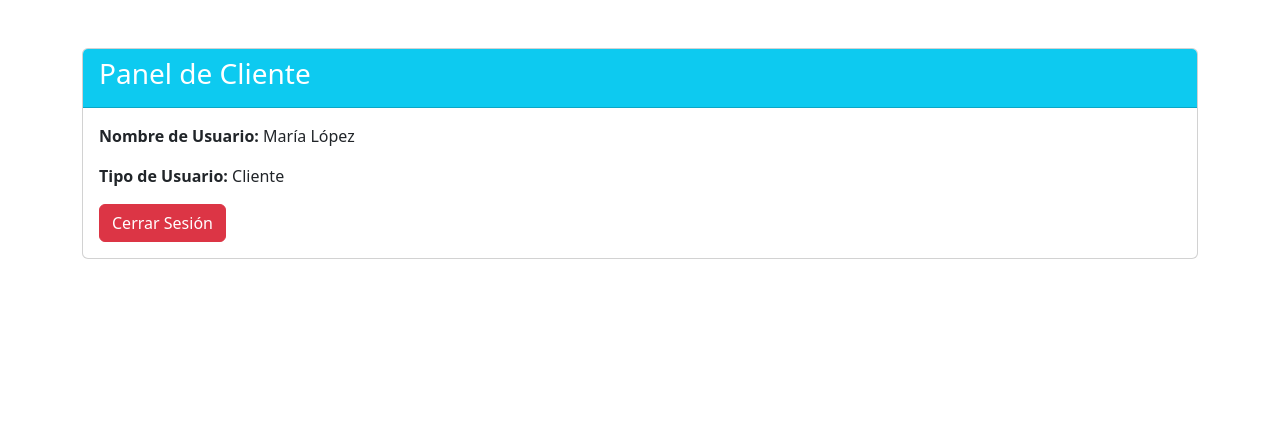
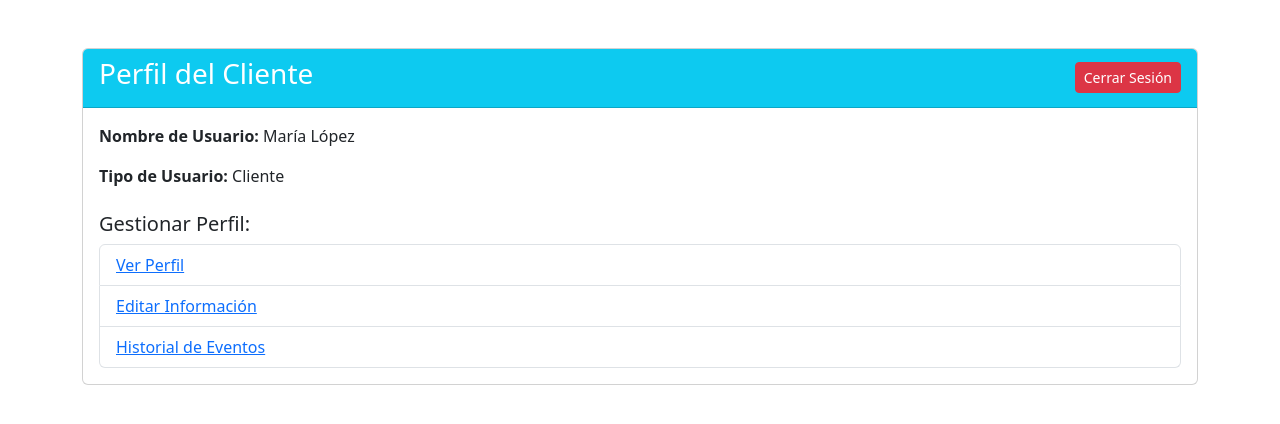
Before and after one commit to marco69192/recuperatorio, a plain HTML site: page cliente.html in a window 1280 px wide. Drawn offline with nearby package versions, Linux system fonts and the light colour scheme.

Commit message:
invitados

```diff
--- a/cliente.html
+++ b/cliente.html
@@ -3,44 +3,99 @@
 <head>
     <meta charset="UTF-8">
     <meta name="viewport" content="width=device-width, initial-scale=1.0">
-    <title>Formulario de Cliente</title>
+    <title>Perfil del Cliente</title>
     <link href="https://cdn.jsdelivr.net/npm/bootstrap@5.3.3/dist/css/bootstrap.min.css" rel="stylesheet">
 </head>
 <body>
     <div class="container mt-5">
         <div class="card">
-            <div class="card-header bg-info text-white">
-                <h3>Panel de Cliente</h3>
+            <div class="card-header bg-info text-white d-flex justify-content-between align-items-center">
+                <h3>Perfil del Cliente</h3>
+                <button class="btn btn-danger btn-sm" onclick="cerrarSesion()">Cerrar Sesión</button>
             </div>
             <div class="card-body">
+                <!-- Información del cliente -->
                 <p><strong>Nombre de Usuario:</strong> <span id="nombreUsuario"></span></p>
                 <p><strong>Tipo de Usuario:</strong> <span id="tipoUsuario"></span></p>
-                <button class="btn btn-danger" onclick="cerrarSesion()">Cerrar Sesión</button>
+
+                <!-- Opciones del cliente -->
+                <div class="mt-4">
+                    <h5>Gestionar Perfil:</h5>
+                    <ul class="list-group">
+                        <li class="list-group-item">
+                            <a href="#verPerfil" onclick="verPerfil()">Ver Perfil</a>
+                        </li>
+                        <li class="list-group-item">
+                            <a href="#editarPerfil" onclick="editarPerfil()">Editar Información</a>
+                        </li>
+                        <li class="list-group-item">
+                            <a href="#historial" onclick="verHistorial()">Historial de Eventos</a>
+                        </li>
+
+                    </ul>
+                </div>
             </div>
         </div>
     </div>
 
     <script src="https://cdn.jsdelivr.net/npm/bootstrap@5.3.3/dist/js/bootstrap.bundle.min.js"></script>
     <script>
-        // Simulación de recuperación de datos desde JSON
+        // Simulación de datos del usuario
         const user = {
             nombre: "María López",
-            tipoUsuario: "Cliente"
+            tipoUsuario: "Cliente",
+            email: "maria.lopez@example.com",
+            telefono: "65490646",
+            direccion: "Calle Principal 123, Ciudad Ejemplo"
         };
 
-        // Mostrar datos del usuario al cargar la página
+        // Mostrar datos al cargar la página
         window.onload = () => {
             document.getElementById("nombreUsuario").innerText = user.nombre;
             document.getElementById("tipoUsuario").innerText = user.tipoUsuario;
         };
 
+        // Funciones de gestión del perfil
+        function verPerfil() {
+            alert(`
+Nombre: ${user.nombre}
+Correo: ${user.email}
+Teléfono: ${user.telefono}
+Dirección: ${user.direccion}
+            `);
+        }
+
+        function editarPerfil() {
+            const nuevoNombre = prompt("Editar Nombre:", user.nombre);
+            const nuevoEmail = prompt("Editar Correo Electrónico:", user.email);
+            const nuevoTelefono = prompt("Editar Teléfono:", user.telefono);
+            const nuevaDireccion = prompt("Editar Dirección:", user.direccion);
+
+            if (nuevoNombre) user.nombre = nuevoNombre;
+            if (nuevoEmail) user.email = nuevoEmail;
+            if (nuevoTelefono) user.telefono = nuevoTelefono;
+            if (nuevaDireccion) user.direccion = nuevaDireccion;
+
+            document.getElementById("nombreUsuario").innerText = user.nombre;
+            alert("Información actualizada correctamente.");
+        }
+
+        function verHistorial() {
+            alert("Historial de eventos:\n- matrimonios: Bs 50.00\n- bautizo: Bs 30.00\n- graduacion: Bs 70.00");
+        }
+
+        function cambiarContrasena() {
+            const nuevaContrasena = prompt("Ingrese su nueva contraseña:");
+            if (nuevaContrasena) {
+                alert("Contraseña actualizada correctamente.");
+            }
+        }
+
         // Función para cerrar sesión
         function cerrarSesion() {
             alert("Sesión cerrada correctamente.");
-            // Limpiar almacenamiento local o de sesión si se usa
             localStorage.clear();
             sessionStorage.clear();
-            // Redirigir al inicio de sesión
             window.location.href = "index.html";
         }
     </script>
```
